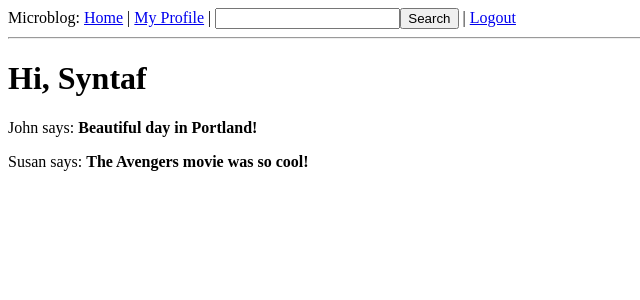
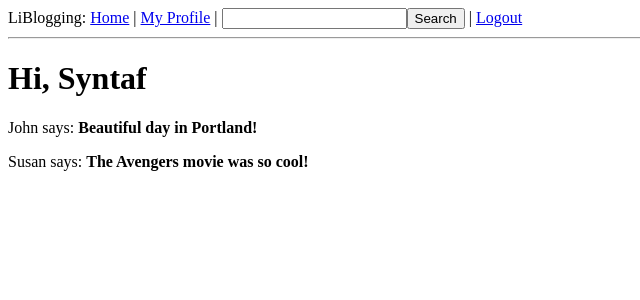
Before and after one commit to Syntaf/flask-liblogger, a Flask app: page / in a window 1280 px wide. Shown: the top 300 px of the page, without its empty margins (0-640 px from the left). Run offline with Flask 2, Linux system fonts and the light colour scheme; a user stored in the database is signed in; data comes from the database, SQL or seed files in the repository; both versions use the stored data as it was after the commit; parts of the project's set-up code (start-up, migrations or seed data) failed here and were passed over.

Commit message:
code refactoring

```diff
--- a/app/__init__.py
+++ b/app/__init__.py
@@ -21,18 +21,18 @@ if not app.debug:
     credentials = None
     if MAIL_USERNAME or MAIL_PASSWORD:
         credentials = (MAIL_USERNAME, MAIL_PASSWORD)
-    mail_handler = SMTPHandler((MAIL_SERVER, MAIL_PORT), 'no-reply@' + MAIL_SERVER, ADMINS, 'microblog failure', credentials)
+    mail_handler = SMTPHandler((MAIL_SERVER, MAIL_PORT), 'no-reply@' + MAIL_SERVER, ADMINS, 'LiBlog failure', credentials)
     mail_handler.setLevel(logging.ERROR)
     app.logger.addHandler(mail_handler)
 
 if not app.debug:
     import logging
     from logging.handlers import RotatingFileHandler
-    file_handler = RotatingFileHandler('tmp/microblog.log', 'a', 1 * 1024 * 1024, 10)
+    file_handler = RotatingFileHandler('tmp/LiBlog.log', 'a', 1 * 1024 * 1024, 10)
     file_handler.setLevel(logging.INFO)
     file_handler.setFormatter(logging.Formatter('%(asctime)s %(levelname)s: %(message)s [in %(pathname)s:%(lineno)d]'))
     app.logger.addHandler(file_handler)
     app.logger.setLevel(logging.INFO)
-    app.logger.info('microblog startup')
+    app.logger.info('LiBlog startup')
 
 from app import views, models
--- a/app/templates/base.html
+++ b/app/templates/base.html
@@ -1,13 +1,13 @@
 <html>
 	<head>
 		{% if title %}
-		<title>{{title}} - microblog</title>
+		<title>{{title}} - Blog Lite</title>
 		{% else %}
-		<title>microblog</title>
+		<title>Lithium Blogging</title>
 		{% endif %}
 	</head>
 	<body>
-		<div>Microblog:
+		<div>LiBlogging:
 			<a href="{{ url_for('index') }}">Home</a>
 			{% if g.user.is_authenticated() %}
 			| <a href="{{ url_for('user', nickname= g.user.nickname) }}">My Profile</a>
--- a/app/views.py
+++ b/app/views.py
@@ -47,7 +47,7 @@ def index():
 		}
 	]
 	return render_template('index.html',
-		title = 'Home',
+		title = 'LithiumBlogging',
 		user = user,
 		posts = posts)
 
```
Also changed, not shown: app.db, 8 other files.
